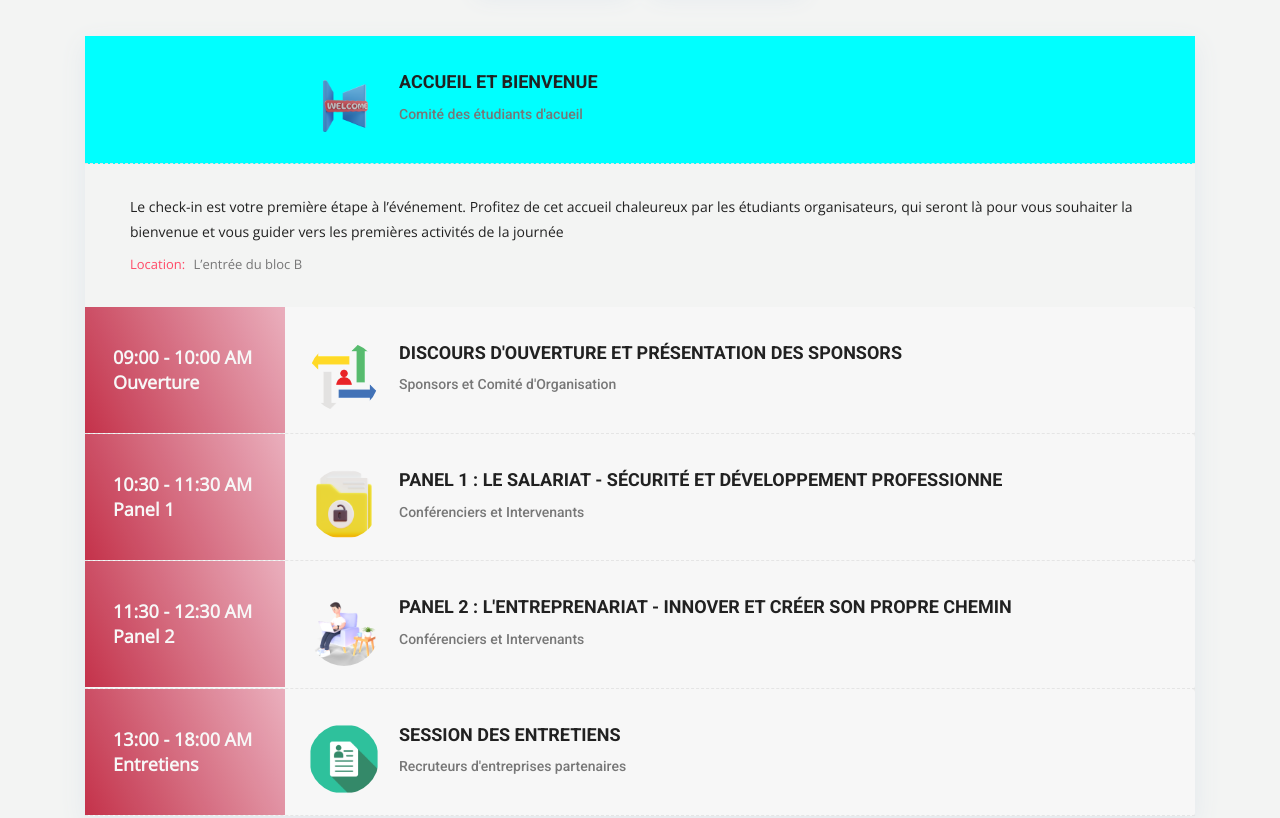
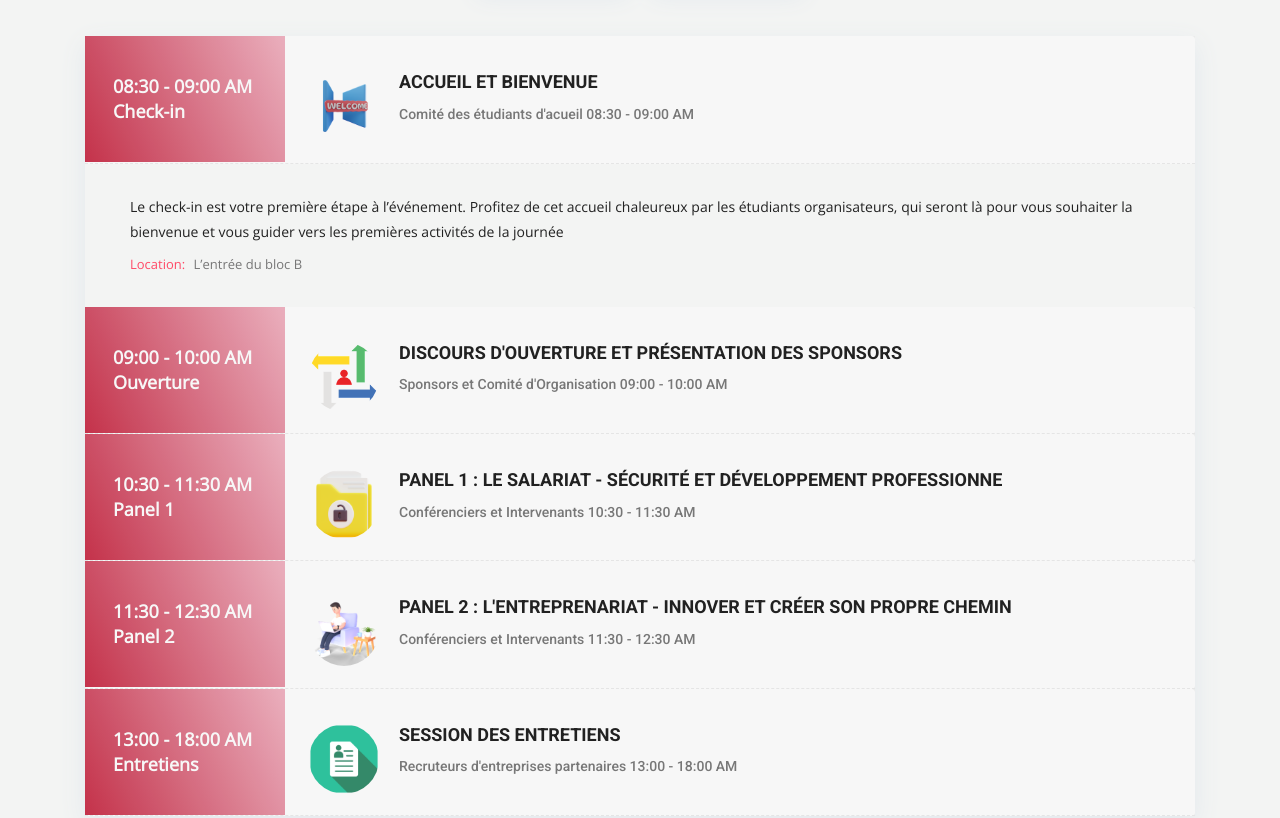
Before and after one commit to abdelghaniBensalih/ece, a plain HTML site: page index.html in a window 1280 px wide. Shown: the part 3359-4177 px from the top of the page. Drawn offline with nearby package versions, Linux system fonts and the light colour scheme; files whose address does not match are found by name.

Commit message:
Update session titles to include time slots in index.html

```diff
--- a/index.html
+++ b/index.html
@@ -397,12 +397,12 @@
                             <span> 08:30 - 09:00 AM</span>
                             Check-in
                           </div>
-                          <div style="background-color: aqua;" class="collapsed card-header" data-toggle="collapse" data-target="#collapseOne" aria-expanded="false" aria-controls="collapseOne">
+                          <div  class="collapsed card-header" data-toggle="collapse" data-target="#collapseOne" aria-expanded="false" aria-controls="collapseOne">
                             <div class="images-box">
                               <img class="img-fluid" src="assets/img/speaker/welcome.png" alt="">
                             </div>
                             <h4>Accueil et Bienvenue</h4>
-                            <h5 class="name">Comité des étudiants d'acueil</h5>
+                            <h5 class="name">Comité des étudiants d'acueil 08:30 - 09:00 AM</h5>
                           </div>
                         </div>
                         <div id="collapseOne" class="collapse show" aria-labelledby="headingOne" data-parent="#accordion">
@@ -426,7 +426,7 @@
                               <img class="img-fluid" src="assets/img/speaker/career.png" alt="">
                             </div>
                             <h4>Discours d'Ouverture et Présentation des Sponsors</h4>
-                            <h5 class="name">Sponsors et Comité d'Organisation</h5>
+                            <h5 class="name">Sponsors et Comité d'Organisation 09:00 - 10:00 AM</h5>
                           </div>
                         </div>
                         <div id="collapseTwo" class="collapse" aria-labelledby="headingTwo" data-parent="#accordion">
@@ -449,7 +449,7 @@
                               <img class="img-fluid" src="assets/img/speaker/securite.png" alt="">
                             </div>
                             <h4>Panel 1 : Le Salariat - Sécurité et Développement Professionne</h4>
-                            <h5 class="name">Conférenciers et Intervenants</h5>
+                            <h5 class="name">Conférenciers et Intervenants  10:30 - 11:30 AM</h5>
                           </div>
                         </div>
                         <div id="collapseThree" class="collapse" aria-labelledby="headingThree" data-parent="#accordion">
@@ -473,7 +473,7 @@
                               <img class="img-fluid" src="assets/img/speaker/business.png" alt="">
                             </div>
                             <h4>Panel 2 : L'entreprenariat - Innover et créer son propre chemin</h4>
-                            <h5 class="name">Conférenciers et Intervenants</h5>
+                            <h5 class="name">Conférenciers et Intervenants 11:30 - 12:30 AM</h5>
                           </div>
                         </div>
                         <div id="collapseThree" class="collapse" aria-labelledby="headingThree" data-parent="#accordion">
@@ -497,7 +497,7 @@
                               <img class="img-fluid" src="assets/img/speaker/cv.png" alt="">
                             </div>
                             <h4>Session des entretiens</h4>
-                            <h5 class="name">Recruteurs d'entreprises partenaires</h5>
+                            <h5 class="name">Recruteurs d'entreprises partenaires 13:00 - 18:00 AM</h5>
                           </div>
                         </div>
                         <div id="collapseThree" class="collapse" aria-labelledby="headingThree" data-parent="#accordion">
@@ -526,7 +526,7 @@
                               <img class="img-fluid" src="assets/img/speaker/welcome.png" alt="">
                             </div>
                             <h4>Accueil et Bienvenue</h4>
-                            <h5 class="name">Comité des étudiants d'acueil</h5>
+                            <h5 class="name">Comité des étudiants d'acueil 08:30 - 09:00 AM</h5>
                           </div>
                         </div>
                         <div id="collapseOne1" class="collapse show" aria-labelledby="headingOne1" data-parent="#accordion2">
@@ -556,7 +556,7 @@
                                 <img class="img-fluid" src="assets/img/speaker/welcome.png" alt="">
                               </div>
                               <h4>Accueil et Bienvenue</h4>
-                              <h5 class="name">Comité des étudiants d'acueil</h5>
+                              <h5 class="name">Comité des étudiants d'acueil 08:30 - 09:00 AM</h5>
                             </div>
                           </div>
                           <div id="collapseOne3" class="collapse show" aria-labelledby="headingOne3" data-parent="#accordion3">
@@ -579,7 +579,7 @@
                                 <img class="img-fluid" src="assets/img/speaker/certificate.png" alt="">
                               </div>
                               <h4>Conférence : Certifications et Auto-Formation (3 CNF)</h4>
-                              <h5 class="name">Conférenciers et Intervenants </h5>
+                              <h5 class="name">Conférenciers et Intervenants 09:00 - 11:00 AM</h5>
                             </div>
                           </div>
                           <div id="collapseTwo3" class="collapse" aria-labelledby="headingTwo3" data-parent="#accordion3">
@@ -603,7 +603,7 @@
                                 <img class="img-fluid" src="assets/img/speaker/coffee.png" alt="">
                               </div>
                               <h4>Pause Café et Réseautage</h4>
-                              <h5 class="name">Détente et Échanges Informels</h5>
+                              <h5 class="name">Détente et Échanges Informels 11:00 - 11:30 AM</h5>
                             </div>
                           </div>
                           <div id="collapseThree3" class="collapse" aria-labelledby="headingThree3" data-parent="#accordion3">
@@ -627,7 +627,7 @@
                                 <img class="img-fluid" src="assets/img/speaker/cv.png" alt="">
                               </div>
                               <h4>Annonce du Meilleur CV et Remise des Certifications</h4>
-                              <h5 class="name">Jurys de la Compétition du Meilleur CV</h5>
+                              <h5 class="name">Jurys de la Compétition du Meilleur CV  11:30 - 13:30 AM</h5>
                             </div>
                           </div>
                           <div id="collapseThree3" class="collapse" aria-labelledby="headingThree3" data-parent="#accordion3">
@@ -651,7 +651,7 @@
                               </div>
                               <h4>les compétences du futur : comment se préparer aux
                                 métiers de demain</h4>
-                              <h5 class="name">Experts dans les métiers </h5>
+                              <h5 class="name">Experts dans les métiers  14:30 - 17:30 AM</h5>
                             </div>
                           </div>
                           <div id="collapseThree3" class="collapse" aria-labelledby="headingThree3" data-parent="#accordion3">
```
